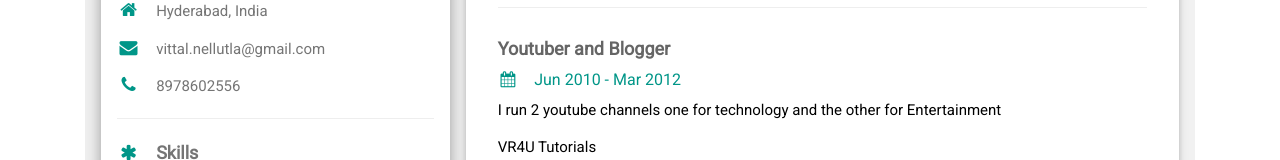
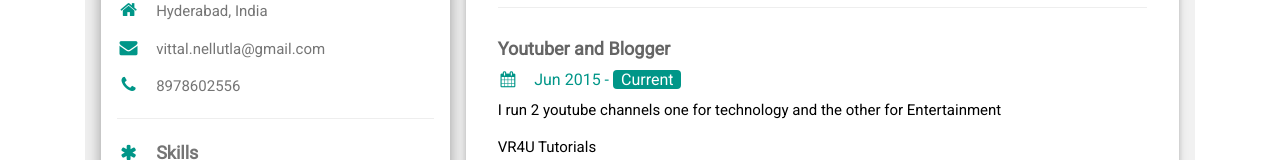
Before and after one commit to jontysouvik/portfolio-2019, an Angular app in the folder UI/portfoilo-ui/: page /vittal in a window 1280 px wide. Shown: the part 431-591 px from the top of the page. Built offline with nearby package versions, Linux system fonts and the light colour scheme.

Commit message:
vittal update2

```diff
--- a/UI/portfoilo-ui/src/app/components/vittal/vittal.component.html
+++ b/UI/portfoilo-ui/src/app/components/vittal/vittal.component.html
@@ -66,10 +66,7 @@ html,body,h1,h2,h3,h4,h5,h6 {font-family: "Roboto", sans-serif}
         </div>
       </div><br>
 
-    <!-- End Left Column -->
     </div>
-
-    <!-- Right Column -->
     <div class="w3-twothird">
 
       <div class="w3-container w3-card w3-white w3-margin-bottom">
@@ -88,7 +85,7 @@ html,body,h1,h2,h3,h4,h5,h6 {font-family: "Roboto", sans-serif}
         </div>
         <div class="w3-container">
           <h5 class="w3-opacity"><b>Youtuber and Blogger</b></h5>
-          <h6 class="w3-text-teal"><i class="fa fa-calendar fa-fw w3-margin-right"></i>Jun 2010 - Mar 2012</h6>
+          <h6 class="w3-text-teal"><i class="fa fa-calendar fa-fw w3-margin-right"></i>Jun 2015 - <span class="w3-tag w3-teal w3-round">Current</span> </h6>
           <p>I run 2 youtube channels one for technology and the other for Entertainment </p> <a href="https://www.youtube.com/channel/UCOMkA8ZCLGhDDVapX1hAXzA"> VR4U Tutorials</a><br>
           <a href="https://www.youtube.com/channel/UCKL_sSDEN5Dahf_8851Z18g"> VR4U Creative Arts</a><br>
           <p>I run 2 Blogs one for technology and the other for my poetry works </p>
```
